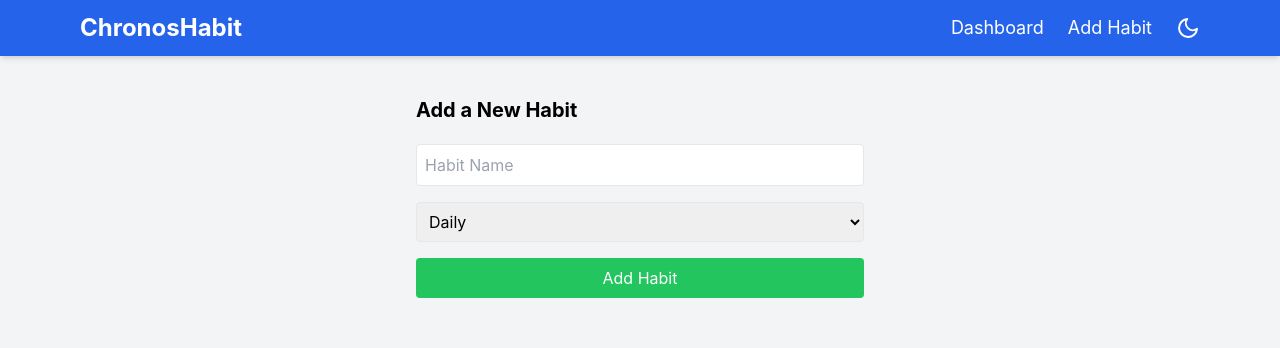
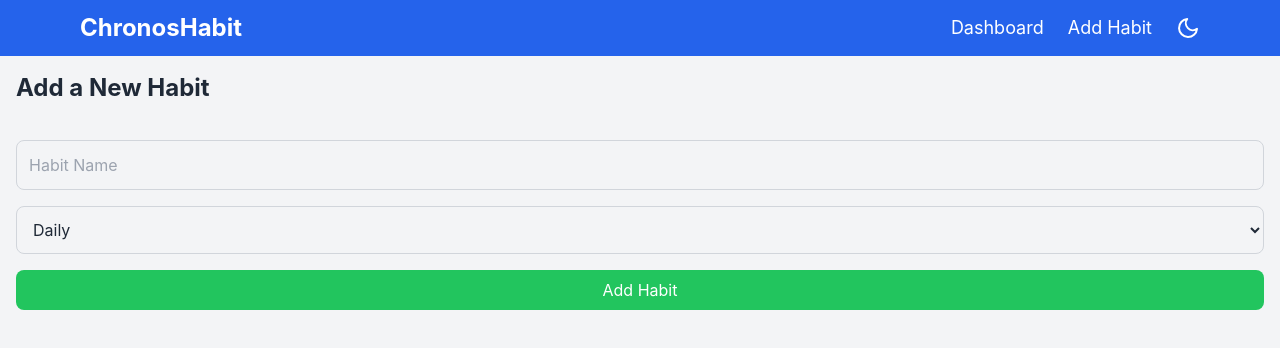
Before and after one commit to ricardofer2412/habit-tracker, a React (Create React App) app: page /add-habit in a window 1280 px wide. Shown: the top 348 px of the page. Built offline with nearby package versions, Linux system fonts and the light colour scheme.

Commit message:
fix styling

```diff
--- a/src/components/Main_Components/AddHabbit.tsx
+++ b/src/components/Main_Components/AddHabbit.tsx
@@ -1,5 +1,6 @@
 import React, { useState } from "react";
 import { useNavigate } from "react-router-dom";
+import { motion } from "framer-motion";
 
 const AddHabit: React.FC = () => {
   const navigate = useNavigate();
@@ -24,31 +25,48 @@ const AddHabit: React.FC = () => {
   };
 
   return (
-    <div className="max-w-md mx-auto mt-10">
-      <h1 className="text-xl font-bold mb-5">Add a New Habit</h1>
-      <form onSubmit={handleAddHabit} className="space-y-4">
+    <div className="min-h-screen bg-gray-100 dark:bg-dark-bg text-gray-800 dark:text-dark-text">
+      <h1 className="text-2xl font-bold mb-5 text-gray-800 dark:text-dark-text p-4">
+        Add a New Habit
+      </h1>
+      <motion.form
+        onSubmit={handleAddHabit}
+        className="space-y-4 mx-4"
+        initial="hidden"
+        animate="visible"
+        variants={{
+          hidden: { opacity: 0, scale: 0.9 },
+          visible: { opacity: 1, scale: 1, transition: { duration: 0.5 } },
+        }}
+      >
+        <div>
           <input
             type="text"
             placeholder="Habit Name"
             value={name}
             onChange={(e) => setName(e.target.value)}
-          className="w-full p-2 border rounded"
+            className="w-full p-3 border border-gray-300 rounded-lg bg-gray-100 dark:bg-dark-card dark:border-gray-600 dark:text-dark-text focus:ring-2 focus:ring-blue-500 outline-none"
           />
+        </div>
+        <div>
           <select
             value={frequency}
             onChange={(e) => setFrequency(e.target.value as "daily" | "weekly")}
-          className="w-full p-2 border rounded"
+            className="w-full p-3 border border-gray-300 rounded-lg bg-gray-100 dark:bg-dark-card dark:border-gray-600 dark:text-dark-text focus:ring-2 focus:ring-blue-500 outline-none"
           >
             <option value="daily">Daily</option>
             <option value="weekly">Weekly</option>
           </select>
-        <button
+        </div>
+        <motion.button
           type="submit"
-          className="w-full bg-green-500 text-white py-2 rounded"
+          className="w-full bg-green-500 dark:bg-green-700 text-white py-2 rounded-lg hover:bg-green-600 dark:hover:bg-green-800 transition"
+          whileHover={{ scale: 1.05 }}
+          whileTap={{ scale: 0.95 }}
         >
           Add Habit
-        </button>
-      </form>
+        </motion.button>
+      </motion.form>
     </div>
   );
 };
--- a/src/components/Main_Components/EditHabit.tsx
+++ b/src/components/Main_Components/EditHabit.tsx
@@ -54,11 +54,11 @@ const EditHabit: React.FC = () => {
 
   return (
     <div className="min-h-screen bg-gray-100 dark:bg-dark-bg text-gray-800 dark:text-dark-text">
-      <div className="max-w-2xl mx-auto p-6 bg-white dark:bg-dark-card rounded-lg shadow-md">
-        <h1 className="text-3xl font-bold mb-6">Edit Habit</h1>
+      <h1 className="text-3xl font-bold  p-4">Edit Habit</h1>
+      <div className="max-w-2xl mx-auto p-6 bg-white dark:bg-dark-card rounded-lg shadow-md pt-6 m-4">
         {habit ? (
           <>
-            <div className="mb-4">
+            <div className="mb-4 pt-2">
               <label
                 htmlFor="name"
                 className="block text-lg font-medium mb-2 text-gray-700 dark:text-gray-300"
```
Also changed, not shown: 1 other file (tests, documents, lock files or other folders). Lines whose indentation alone changed are shown as unchanged.
